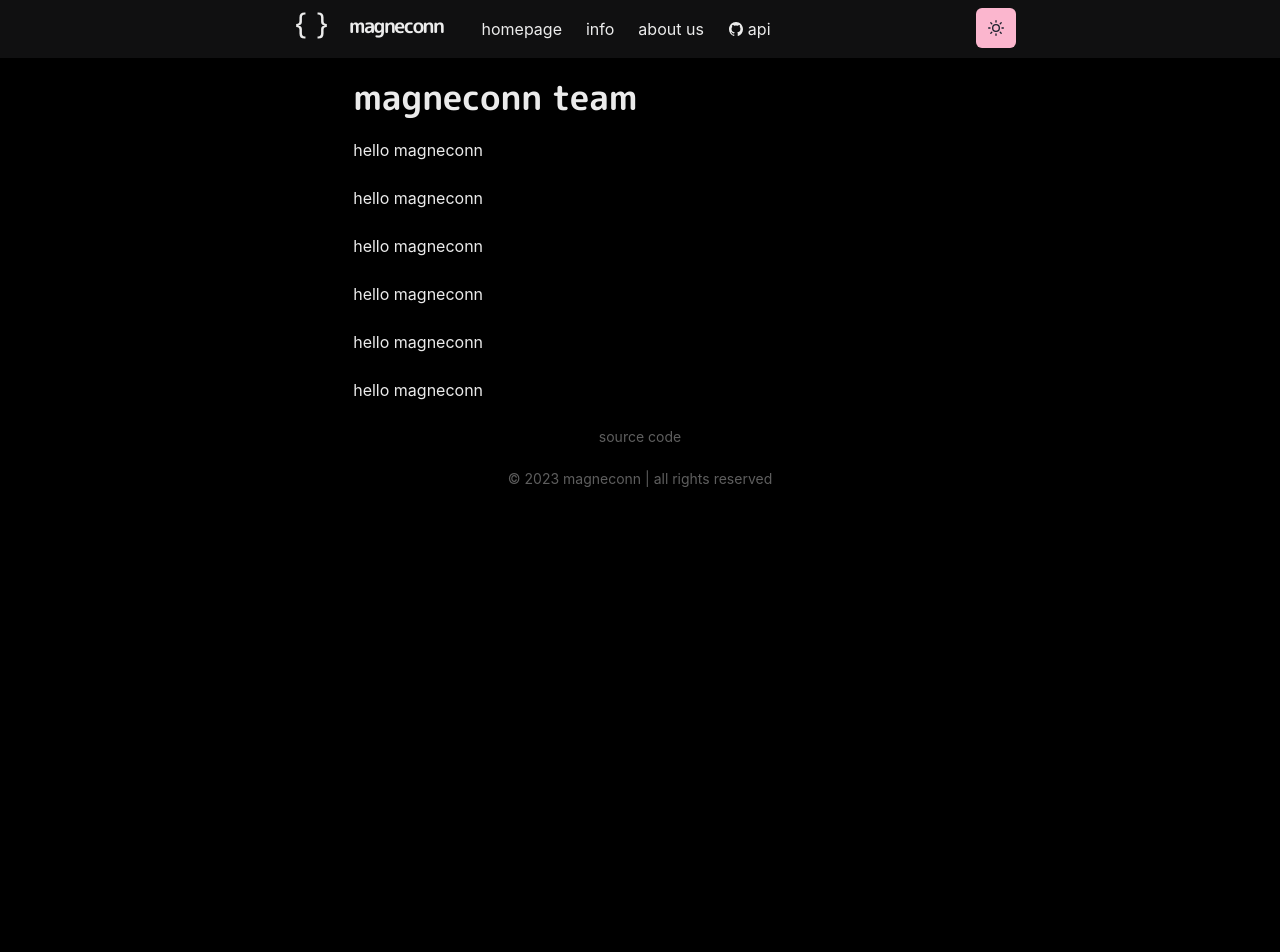
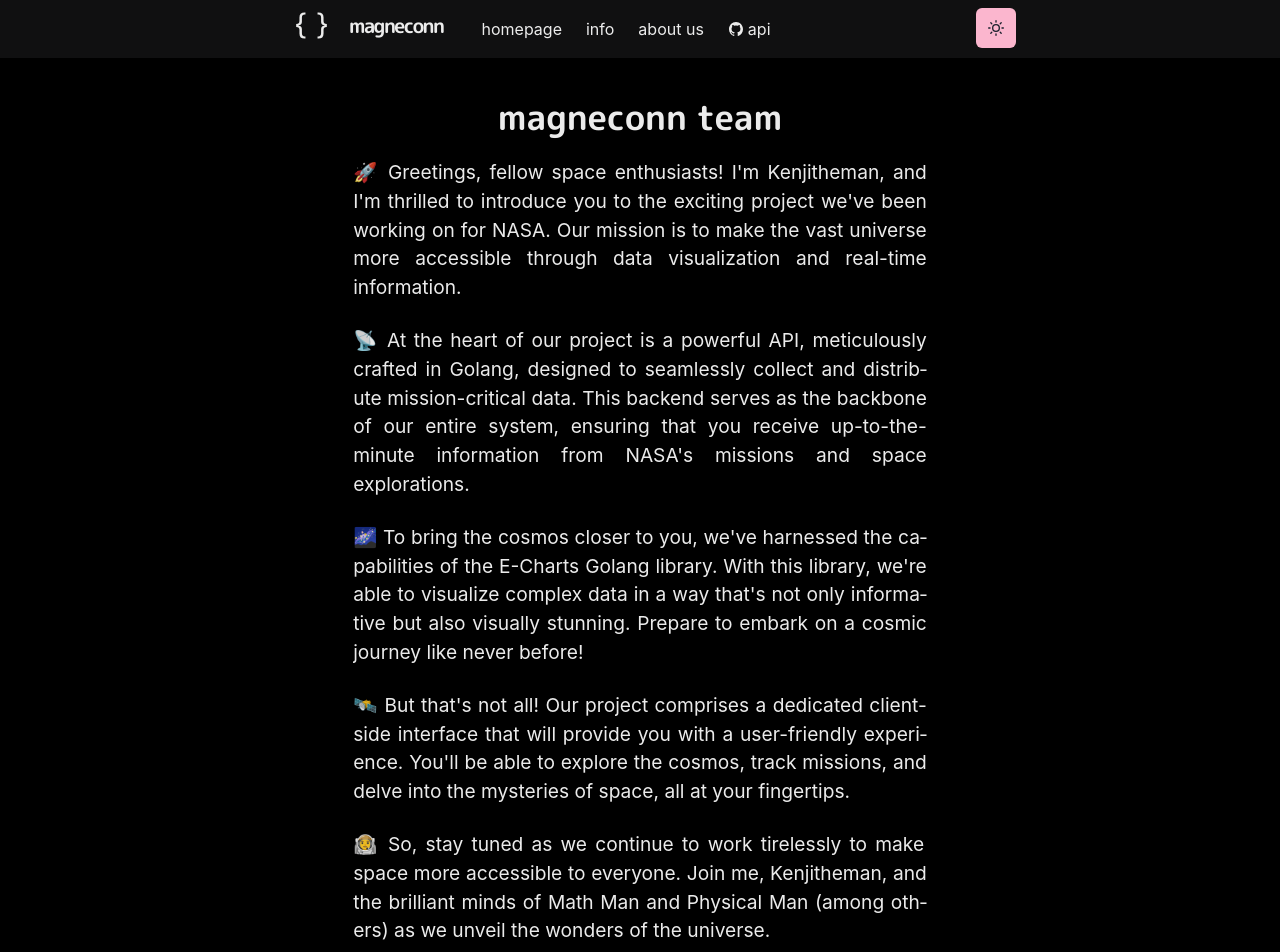
Before and after one commit to plastiey/astrodata-api-client, a Next.js app: page /info in a window 1280 px wide. Shown: the top 952 px of the page. Before the commit the page ends 800 px from the top, so only its background shows below. Built offline with nearby package versions, Linux system fonts and the light colour scheme.

Commit message:
chore(pages/info.js): add some text

```diff
--- a/pages/info.js
+++ b/pages/info.js
@@ -1,37 +1,51 @@
 import { Container, Heading } from '@chakra-ui/react'
 import Layout from '../components/layouts/article'
 import Section from '../components/section'
+import Paragraph from "../components/paragraph"
 
 const Info = () => (
   <Layout title="magneconn - info">
     <Container>
-      <Heading as="h1" fontSize={35} mt={5} mb={5} >
+      <Heading as="h1" fontSize={35} mt={10} mb={5} textAlign={"center"}>
         magneconn team
       </Heading>
 
       <Section delay={0.1} mb={5} >
-        hello magneconn
+        <Paragraph>
+          🚀 Greetings, fellow space enthusiasts! I'm Kenjitheman, and I'm thrilled to introduce you to the exciting project we've been working on for NASA. Our mission is to make the vast universe more accessible through data visualization and real-time information.
+        </Paragraph>
       </Section>
 
-      <Section delay={0.3} mb={5}>
-        hello magneconn
+      <Section delay={0.2} mb={5} >
+        <Paragraph>
+          📡 At the heart of our project is a powerful API, meticulously crafted in Golang, designed to seamlessly collect and distribute mission-critical data. This backend serves as the backbone of our entire system, ensuring that you receive up-to-the-minute information from NASA's missions and space explorations.
+        </Paragraph>
       </Section>
 
-      <Section delay={0.5} mb={5}>
-        hello magneconn
+      <Section delay={0.3} mb={5} >
+        <Paragraph>
+          🌌 To bring the cosmos closer to you, we've harnessed the capabilities of the E-Charts Golang library. With this library, we're able to visualize complex data in a way that's not only informative but also visually stunning. Prepare to embark on a cosmic journey like never before!
+        </Paragraph>
       </Section>
 
-      <Section delay={0.5} mb={5}>
-        hello magneconn
+      <Section delay={0.4} mb={5} >
+        <Paragraph>
+          🛰️ But that's not all! Our project comprises a dedicated client-side interface that will provide you with a user-friendly experience. You'll be able to explore the cosmos, track missions, and delve into the mysteries of space, all at your fingertips.
+        </Paragraph>
       </Section>
 
-      <Section delay={0.5} mb={5}>
-        hello magneconn
+      <Section delay={0.5} mb={5} >
+        <Paragraph>
+          👨‍🚀 So, stay tuned as we continue to work tirelessly to make space more accessible to everyone. Join me, Kenjitheman, and the brilliant minds of Math Man and Physical Man (among others) as we unveil the wonders of the universe.
+        </Paragraph>
       </Section>
 
-      <Section delay={0.5}>
-        hello magneconn
+      <Section delay={0.6} mb={5} >
+        <Paragraph>
+          🌠 Get ready for liftoff, and let's explore the cosmos together!
+        </Paragraph>
       </Section>
+
     </Container>
   </Layout>
 )
```
